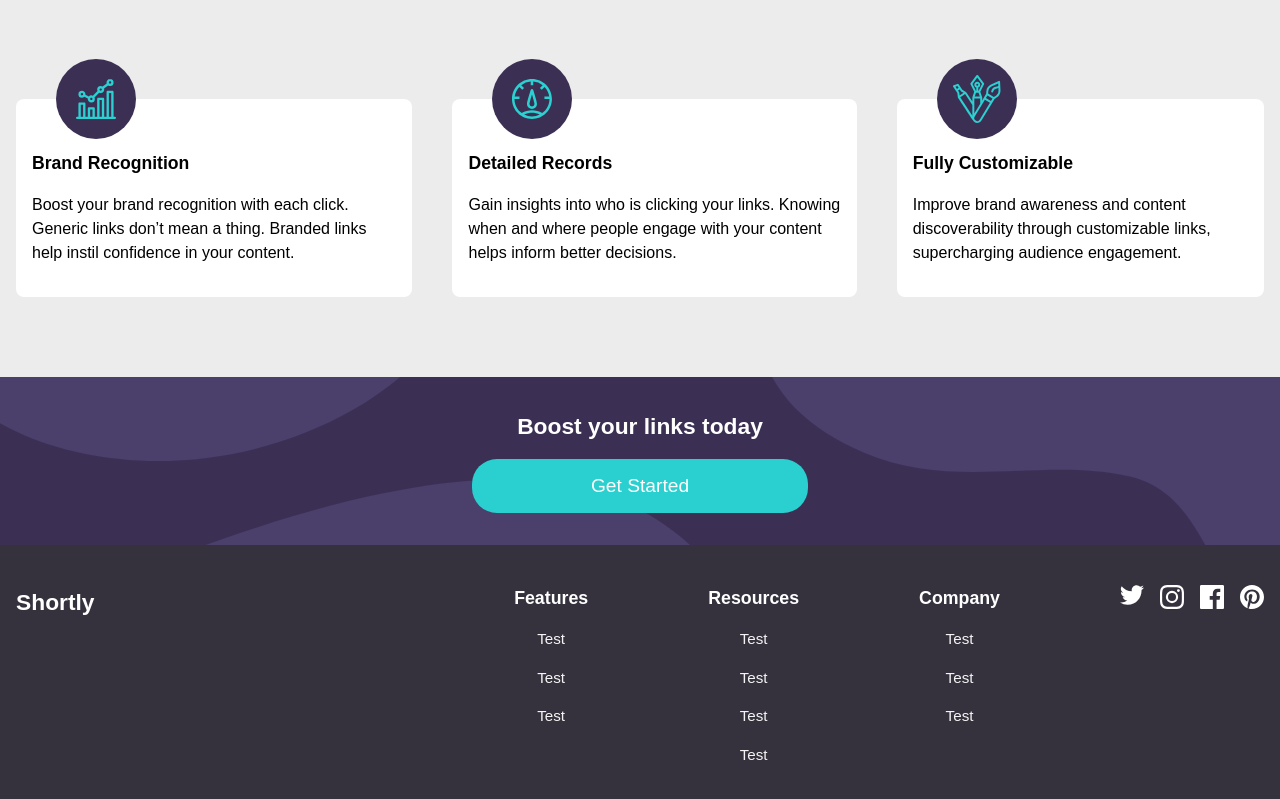
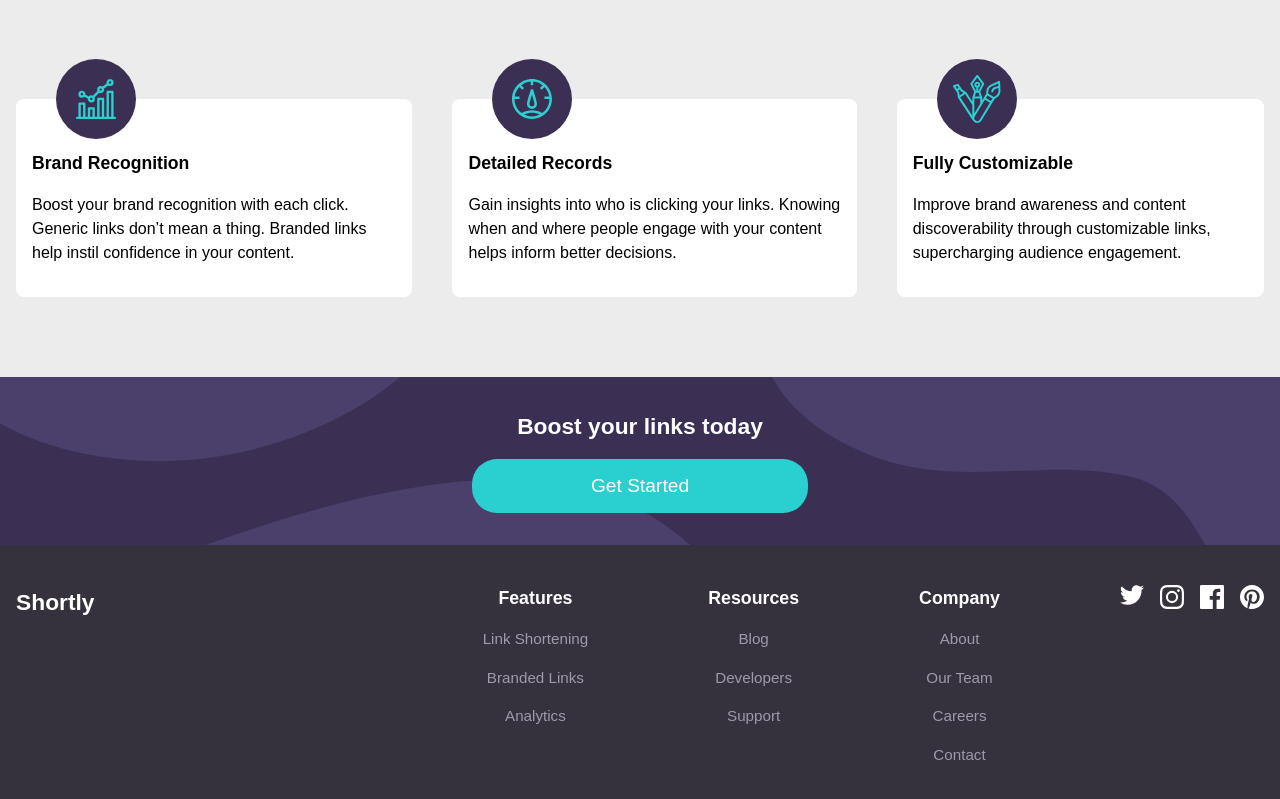
Before and after one commit to jzolotar/shorten-links, a React (Create React App) app: page / in a window 1280 px wide. Shown: the part 838-1637 px from the top of the page. Built offline with nearby package versions, Linux system fonts and the light colour scheme.

Commit message:
add footer links and hover effect

```diff
--- a/src/Components/Footer/Company/Company.js
+++ b/src/Components/Footer/Company/Company.js
@@ -4,9 +4,10 @@ const Company = () => {
   return (
     <StyledCompany>
       <h3>Company</h3>
-      <a href='#'>Test</a>
-      <a href='#'>Test</a>
-      <a href='#'>Test</a>
+      <a href='#'>About</a>
+      <a href='#'>Our Team</a>
+      <a href='#'>Careers</a>
+      <a href='#'>Contact</a>
     </StyledCompany>
   );
 };
--- a/src/Components/Footer/Company/Company.styled.js
+++ b/src/Components/Footer/Company/Company.styled.js
@@ -8,6 +8,9 @@ export const StyledCompany = styled.article`
   gap: 1rem;
 
   a {
-    color: #f4f4f4;
+    color: #9e9aa7;
+    &:hover {
+      color: ${({ theme }) => theme.colors.cyan};
+    }
   }
 `;
--- a/src/Components/Footer/Features/Features.js
+++ b/src/Components/Footer/Features/Features.js
@@ -4,9 +4,9 @@ const Features = () => {
   return (
     <StyledFeatures>
       <h3>Features</h3>
-      <a href='#'>Test</a>
-      <a href='#'>Test</a>
-      <a href='#'>Test</a>
+      <a href='#'>Link Shortening</a>
+      <a href='#'>Branded Links</a>
+      <a href='#'>Analytics</a>
     </StyledFeatures>
   );
 };
--- a/src/Components/Footer/Features/Features.styled.js
+++ b/src/Components/Footer/Features/Features.styled.js
@@ -8,6 +8,9 @@ export const StyledFeatures = styled.article`
   gap: 1rem;
 
   a {
-    color: #f4f4f4;
+    color: #9e9aa7;
+    &:hover {
+      color: ${({ theme }) => theme.colors.cyan};
+    }
   }
 `;
--- a/src/Components/Footer/Resources/Resources.js
+++ b/src/Components/Footer/Resources/Resources.js
@@ -4,10 +4,9 @@ const Resources = () => {
   return (
     <StyledResources>
       <h3>Resources</h3>
-      <a href='#'>Test</a>
-      <a href='#'>Test</a>
-      <a href='#'>Test</a>
-      <a href='#'>Test</a>
+      <a href='#'>Blog</a>
+      <a href='#'>Developers</a>
+      <a href='#'>Support</a>
     </StyledResources>
   );
 };
--- a/src/Components/Footer/Resources/Resurces.styled.js
+++ b/src/Components/Footer/Resources/Resurces.styled.js
@@ -9,6 +9,9 @@ export const StyledResources = styled.article`
   text-align: center;
 
   a {
-    color: #f4f4f4;
+    color: #9e9aa7;
+    &:hover {
+      color: ${({ theme }) => theme.colors.cyan};
+    }
   }
 `;
```
